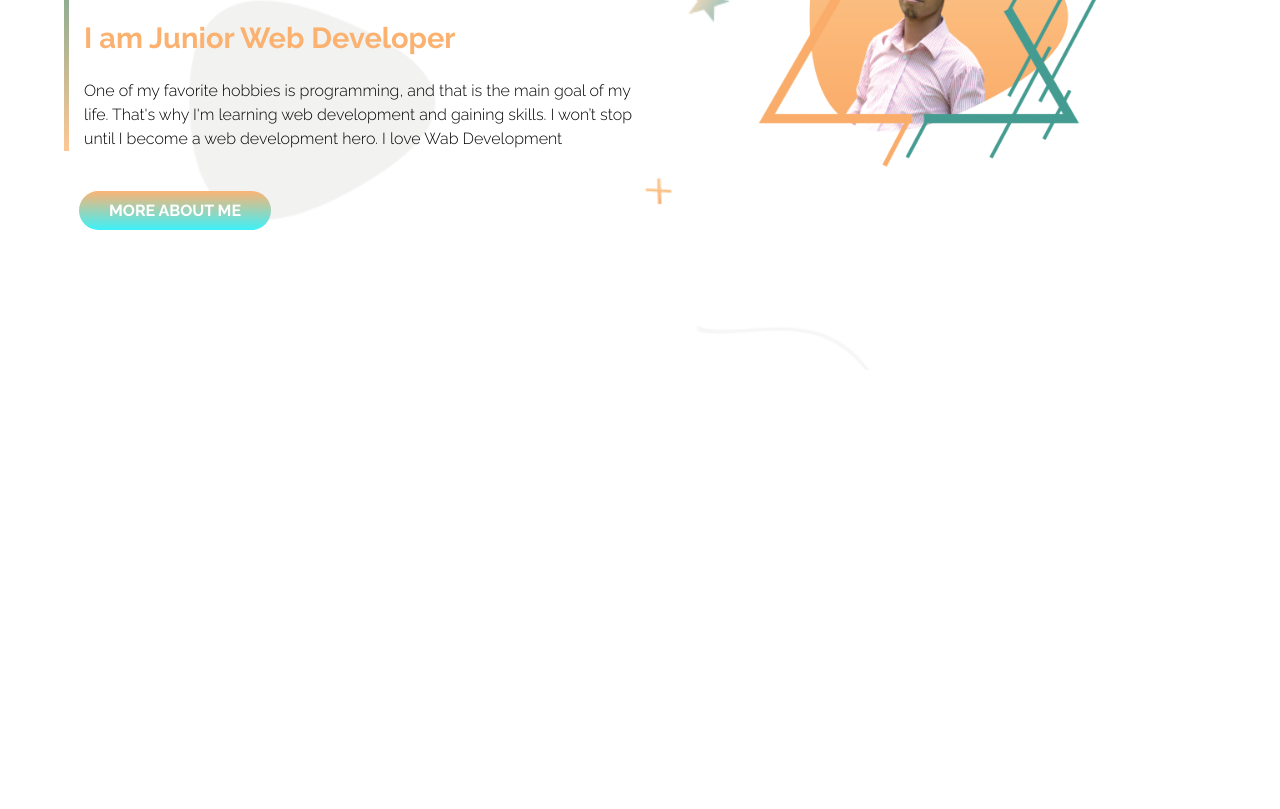
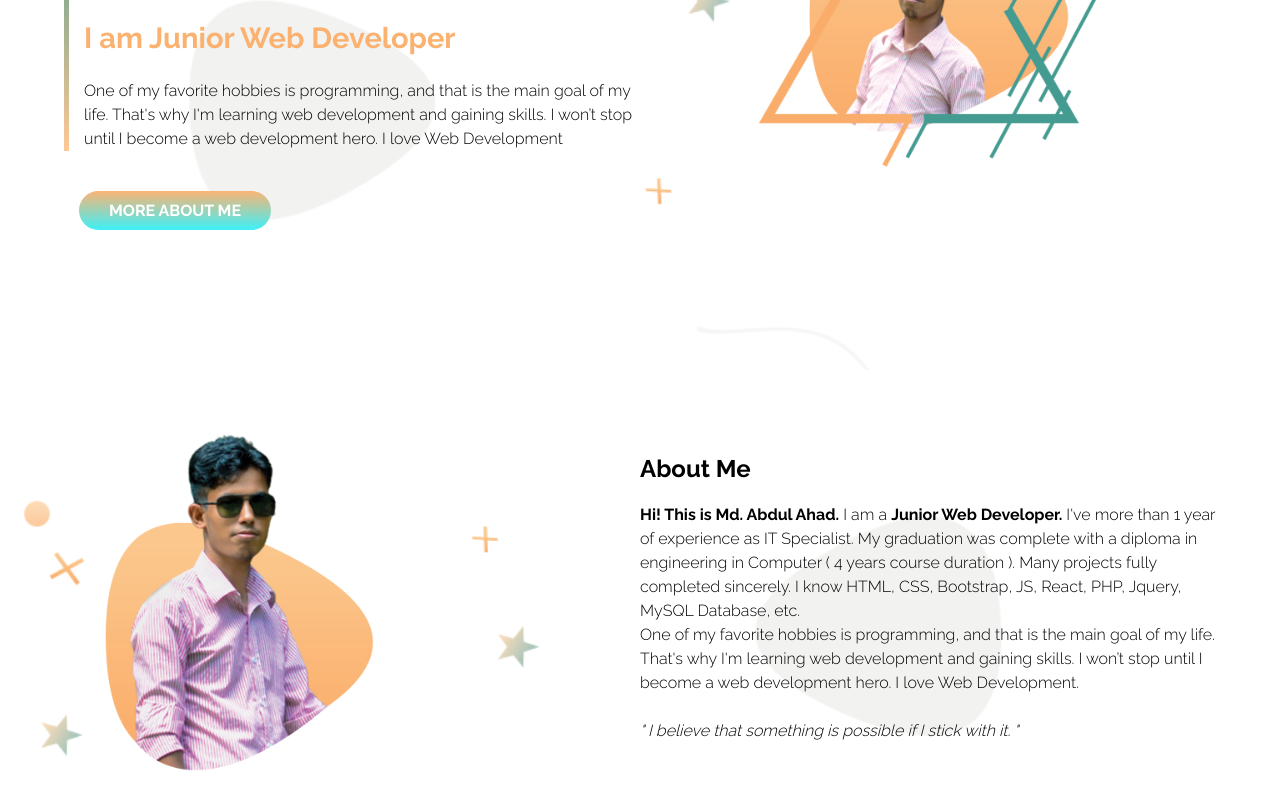
Before and after one commit to abdulahad-dev/brand-new-portfolio, a plain HTML site: page index.html in a window 1280 px wide. Shown: the part 311-1120 px from the top of the page. Before the commit the page ends 800 px from the top, so only its background shows below. Drawn offline with Linux system fonts and the light colour scheme.

Commit message:
About section added

```diff
--- a/css/style.css
+++ b/css/style.css
@@ -97,3 +97,24 @@ body{
     text-align: center;
     padding-top: 75px;
 }
+
+/* About Area css */
+
+#about-area{
+    background-image: url(../images/about-bg.png);
+    background-repeat: no-repeat;
+    background-size: cover;
+}
+.top-bottom-margin{
+    padding-top: 5%;
+    padding-bottom: 5%;
+}
+
+#about-area .profile-name-two{
+    width: 60%;
+}
+
+#about-area p{
+    font-weight: 300;
+    line-height: 1.5;
+}
--- a/index.html
+++ b/index.html
@@ -7,7 +7,8 @@
     <meta name="viewport" content="width=device-width, initial-scale=1.0">
     <link rel="preconnect" href="https://fonts.googleapis.com">
     <link rel="preconnect" href="https://fonts.gstatic.com" crossorigin>
-    <link href="https://fonts.googleapis.com/css2?family=Raleway:wght@300;400;500;600;700;800;900&display=swap" rel="stylesheet">
+    <link href="https://fonts.googleapis.com/css2?family=Raleway:wght@300;400;500;600;700;800;900&display=swap"
+        rel="stylesheet">
     <title>My Brand New Portfolio</title>
     <link rel="stylesheet" href="css/style.css">
 </head>
@@ -37,7 +38,9 @@
                     <span>Hello</span>
                     <h1 class="myname">I<span>'</span>m <span>Abdul Ahad</span></h1>
                     <h1 class="designation">I am Junior Web Developer</h1>
-                    <p>One of my favorite hobbies is programming, and that is the main goal of my life. That's why I'm learning web development and gaining skills. I won’t stop until I become a web development hero. I love Wab Development</p>
+                    <p>One of my favorite hobbies is programming, and that is the main goal of my life. That's why I'm
+                        learning web development and gaining skills. I won’t stop until I become a web development hero.
+                        I love Web Development</p>
                 </div>
                 <div class="more-about-button">
                     <a class="link-button" href="#">More About Me</a>
@@ -50,13 +53,27 @@
     </section>
     <!-- Banner Area end -->
 
+    <!-- About Area start -->
     <section id="about-area">
-        <div class="container">
-
+        <div class="container flexible-container top-bottom-margin">
+            <div class="half-width">
+                <img class="profile-name-two" src="images/abdulahad.png" alt="Abdul Ahad">
+            </div>
+            <div class="half-width">
+                <h2>About Me</h2>
+                <p><strong>Hi! This is Md. Abdul Ahad.</strong> I am a <strong>Junior Web Developer.</strong> I've more
+                    than 1 year of experience as IT Specialist. My graduation was complete with a diploma in engineering
+                    in Computer ( 4 years course duration ). Many projects fully completed sincerely. I know HTML, CSS,
+                    Bootstrap, JS, React, PHP, Jquery, MySQL Database, etc.<br />
+                    One of my favorite hobbies is programming, and that is the main goal of my life. That's why I'm
+                    learning web development and gaining skills. I won’t stop until I become a web development hero. I
+                    love Web Development.<br /><br />
+                    <i>" I believe that something is possible if I stick with it. "</i>
+                </p>
+            </div>
         </div>
     </section>
-
-
+    <!-- About Area end -->
 
 </body>
 
```
Also changed, not shown: images/about-bg.png (added).
